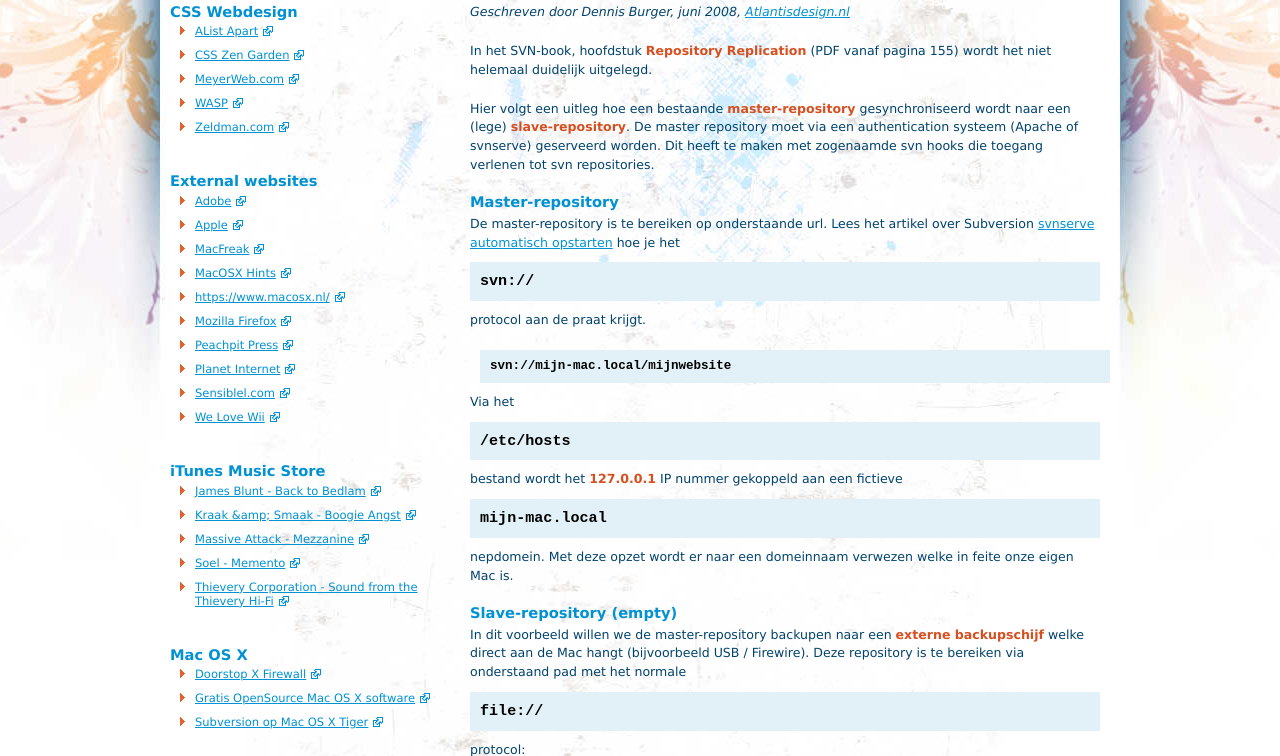
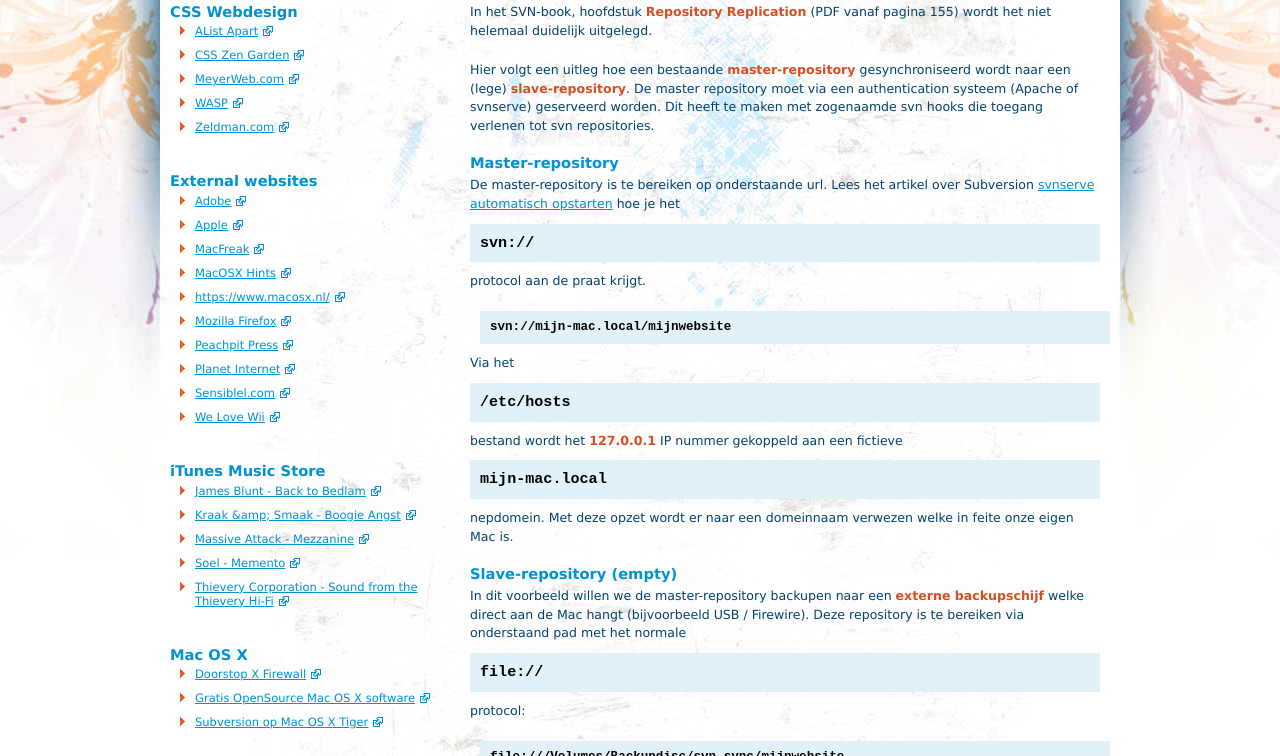
Before and after one commit to dutchwebworks/atlantisdesign, an Astro site: page /artikelen/2012-05-17-subversion-svnsync-repository-replication in a window 1280 px wide. Shown: the part 344-1100 px from the top of the page. Built offline with nearby package versions, Linux system fonts and the light colour scheme; Astro itself is replaced by a stand-in of ours.

Commit message:
Removed obsolete data in markdown file

```diff
--- a/src/content/articles/2012-05-17-subversion-svnsync-repository-replication.md
+++ b/src/content/articles/2012-05-17-subversion-svnsync-repository-replication.md
@@ -5,8 +5,6 @@
 ---
 
 # Subversion svnsync repository replication
-
-*Geschreven door Dennis Burger, juni 2008, Atlantisdesign.nl*
 
 In het SVN-book, hoofdstuk **Repository Replication** (PDF vanaf pagina 155) wordt het niet helemaal duidelijk uitgelegd.
 
```
